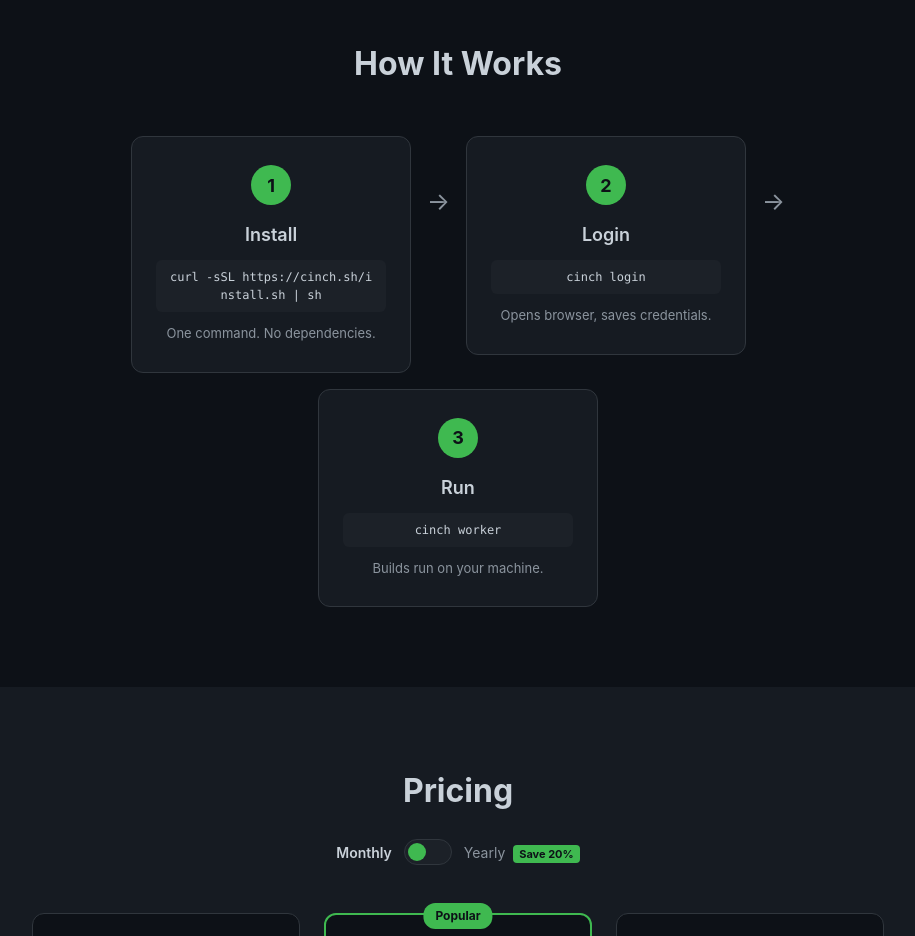
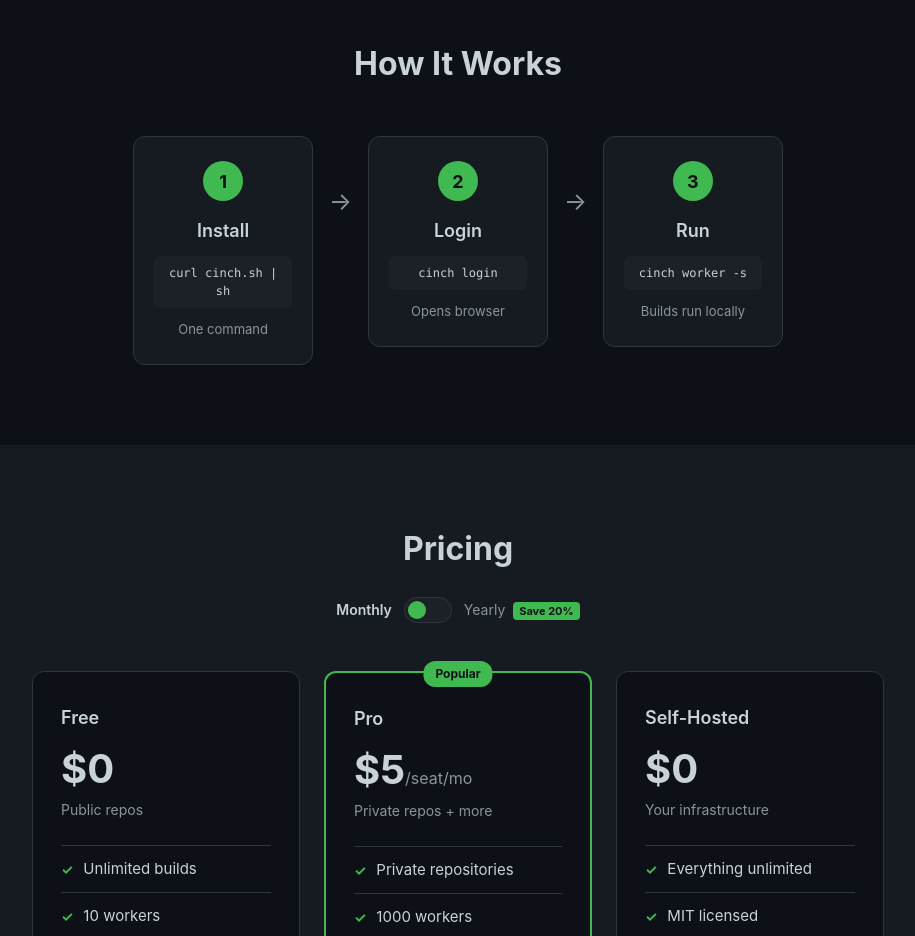
Before and after one commit to ehrlich-b/cinch, a React (Vite) app in the folder web/: page / in a window 1280 px wide. Shown: the part 1420-2356 px from the top of the page, without its empty margins (182-1097 px from the left). Built offline with nearby package versions, Linux system fonts and the light colour scheme; no server answers.

Commit message:
Fix step cards: narrower, shorter text, cinch worker -s

```diff
--- a/web/src/index.css
+++ b/web/src/index.css
@@ -797,9 +797,9 @@
   background: var(--bg-secondary);
   border: 1px solid var(--border);
   border-radius: 12px;
-  padding: 28px 24px;
-  text-align: center;
-  width: 280px;
+  padding: 24px 20px;
+  text-align: center;
+  width: 180px;
 }
 
 .step-card .step-icon {
--- a/web/src/pages/LandingPage.tsx
+++ b/web/src/pages/LandingPage.tsx
@@ -116,22 +116,22 @@
             <div className="step-card">
               <div className="step-icon">1</div>
               <h3>Install</h3>
-              <code>curl -sSL https://cinch.sh/install.sh | sh</code>
-              <p>One command. No dependencies.</p>
+              <code>curl cinch.sh | sh</code>
+              <p>One command</p>
             </div>
             <div className="step-arrow">→</div>
             <div className="step-card">
               <div className="step-icon">2</div>
               <h3>Login</h3>
               <code>cinch login</code>
-              <p>Opens browser, saves credentials.</p>
+              <p>Opens browser</p>
             </div>
             <div className="step-arrow">→</div>
             <div className="step-card">
               <div className="step-icon">3</div>
               <h3>Run</h3>
-              <code>cinch worker</code>
-              <p>Builds run on your machine.</p>
+              <code>cinch worker -s</code>
+              <p>Builds run locally</p>
             </div>
           </div>
         </div>
```
Also changed, not shown: 4 other files (tests, documents, lock files or other folders).
